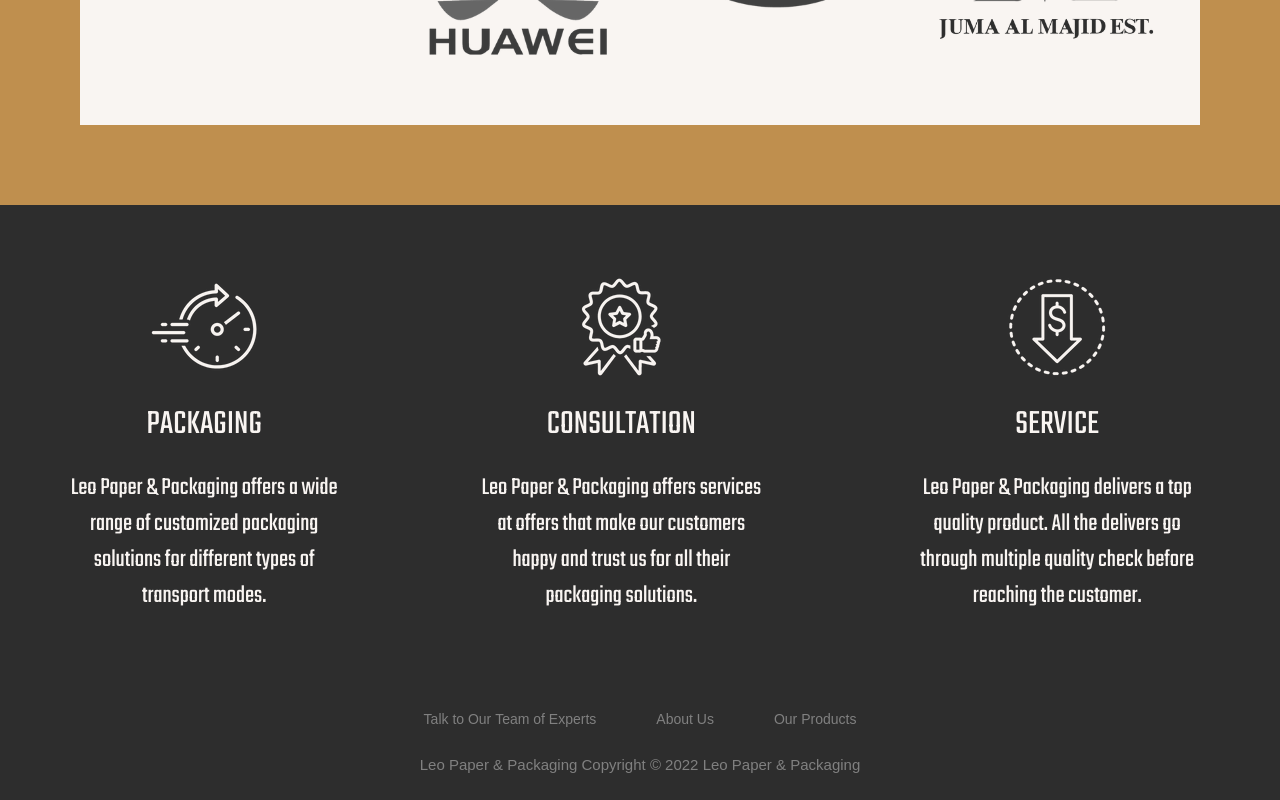
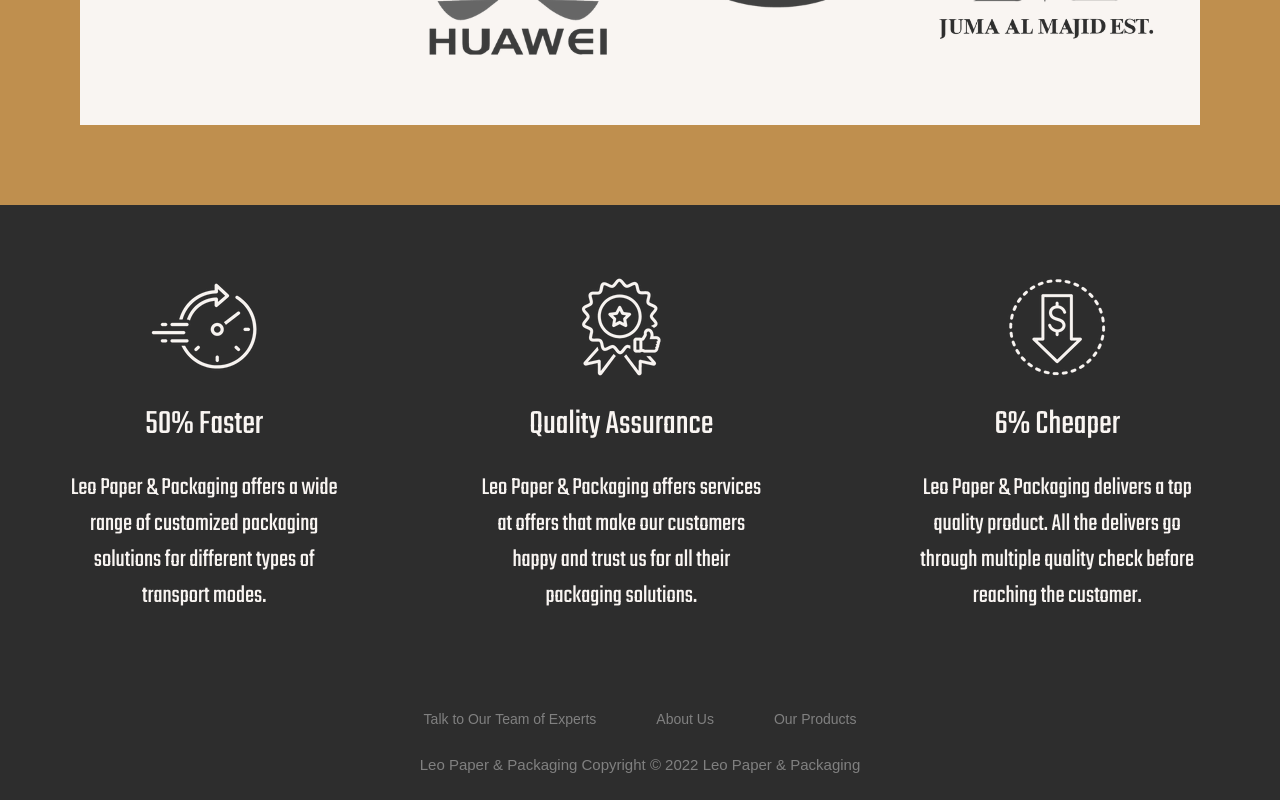
Before and after one commit to mustafajw07/Leo-Packaging, a React (Create React App) app: page /about in a window 1280 px wide. Shown: the part 1944-2744 px from the top of the page. Built offline with nearby package versions, Linux system fonts and the light colour scheme.

Commit message:
minor change

```diff
--- a/src/components/about/Helpline.js
+++ b/src/components/about/Helpline.js
@@ -1,9 +1,8 @@
 import React from "react";
 import Wrapper from "../../asserts/styles/about/Helpline";
-import faster from "../../asserts/images/serviceLogoWhite/Faster.png"
-import cheaper from "../../asserts/images/serviceLogoWhite/Cheaper.png"
-import quality from "../../asserts/images/serviceLogoWhite/Quality.png"
-
+import faster from "../../asserts/images/serviceLogoWhite/Faster.png";
+import cheaper from "../../asserts/images/serviceLogoWhite/Cheaper.png";
+import quality from "../../asserts/images/serviceLogoWhite/Quality.png";
 
 function Helpline() {
   return (
@@ -11,36 +10,24 @@ function Helpline() {
       <Wrapper>
         <div className="container">
           <div className="container1">
-            <img
-              className="service1"
-              src={faster}
-              alt=""
-            ></img>
-            <p className="head">PACKAGING</p>
+            <img className="service1" src={faster} alt=""></img>
+            <p className="head">50% Faster</p>
             <p className="info">
               Leo Paper & Packaging offers a wide range of customized packaging
               solutions for different types of transport modes.
             </p>
           </div>
           <div className="container1">
-            <img
-              className="service1"
-              src={quality}
-              alt=""
-            ></img>
-            <p className="head">CONSULTATION</p>
+            <img className="service1" src={quality} alt=""></img>
+            <p className="head">Quality Assurance</p>
             <p className="info">
               Leo Paper & Packaging offers services at offers that make our
               customers happy and trust us for all their packaging solutions.
             </p>
           </div>
           <div className="container1">
-            <img
-              className="service1"
-              src={cheaper}
-              alt=""
-            ></img>
-            <p className="head">SERVICE</p>
+            <img className="service1" src={cheaper} alt=""></img>
+            <p className="head">6% Cheaper</p>
             <p className="info">
               Leo Paper & Packaging delivers a top quality product. All the
               delivers go through multiple quality check before reaching the
```
Lines whose indentation alone changed are shown as unchanged.
